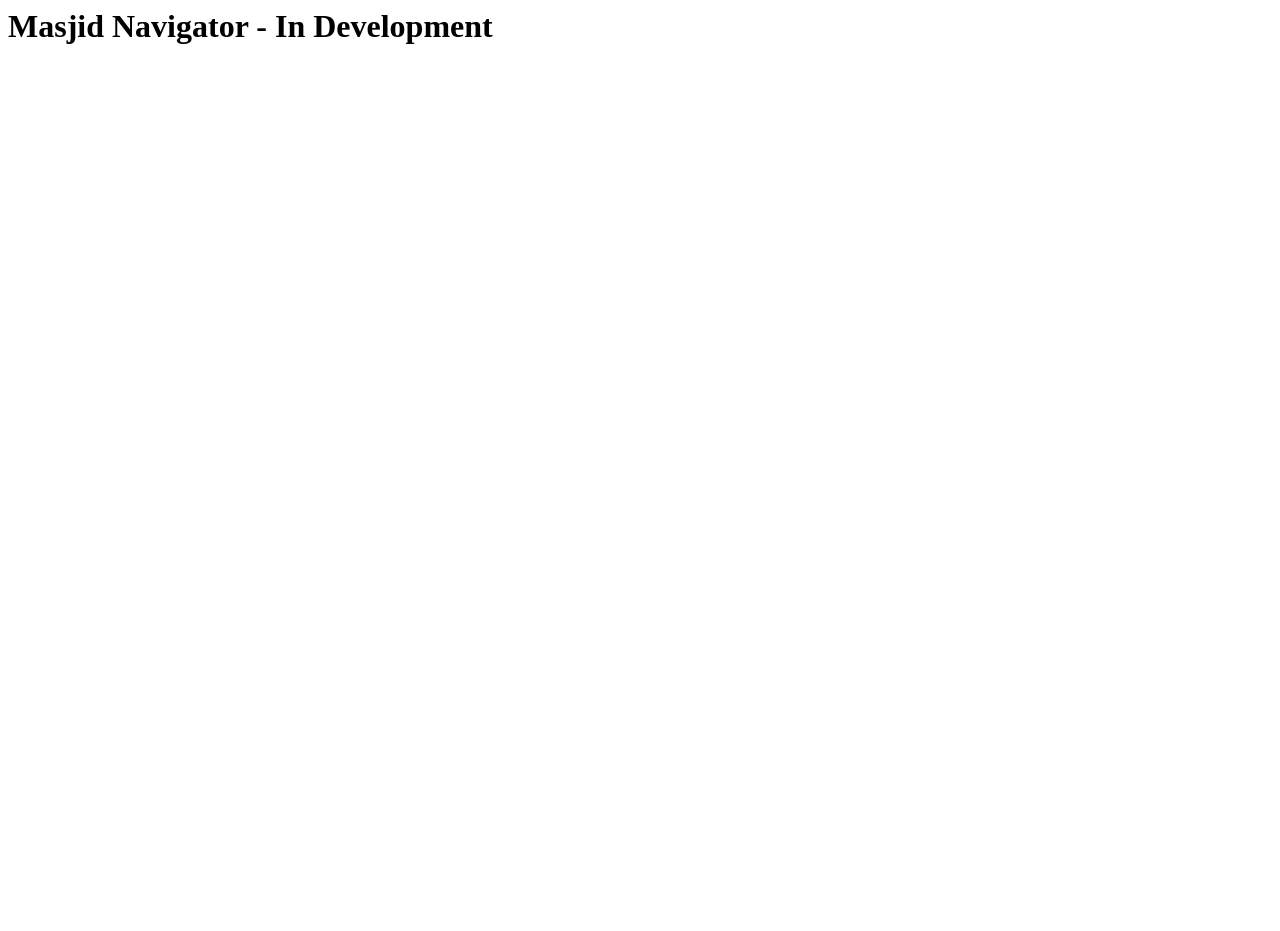
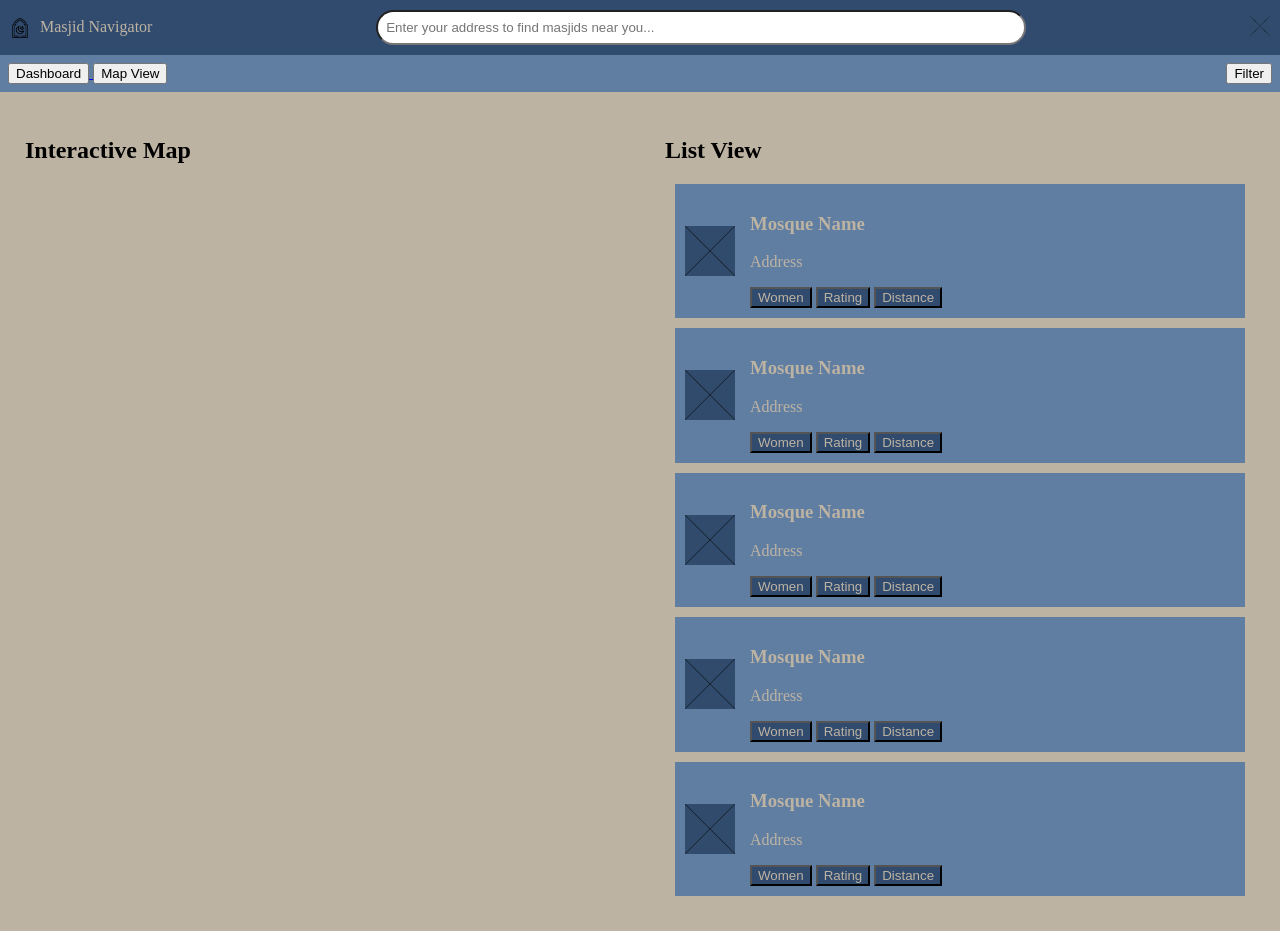
Before and after one commit to SabeehaMalikah/Masjid_Navigator, a plain HTML site: page public/index.html in a window 1280 px wide. Before the commit the page ends 800 px from the top, so only its background shows below. Drawn offline with Linux system fonts and the light colour scheme.

Commit message:
intial frontend set up

```diff
--- a/public/index.html
+++ b/public/index.html
@@ -1 +1,165 @@
-<h1>Masjid Navigator - In Development</h1>
+<!DOCTYPE html>
+<html lang="en">
+<head>
+    <meta charset="UTF-8">
+    <meta name="viewport" content="width=device-width, initial-scale=1.0">
+    <meta name="description" content="Locate masaajid near you!">
+    <title>Masjid Navigator</title>
+    <link rel="stylesheet" href="style.css" />
+    <script type="module" src="./script.js" ></script>
+    <script>(g=>{var h,a,k,p="The Google Maps JavaScript API",c="google",l="importLibrary",q="__ib__",m=document,b=window;b=b[c]||(b[c]={});var d=b.maps||(b.maps={}),r=new Set,e=new URLSearchParams,u=()=>h||(h=new Promise(async(f,n)=>{await (a=m.createElement("script"));e.set("libraries",[...r]+"");for(k in g)e.set(k.replace(/[A-Z]/g,t=>"_"+t[0].toLowerCase()),g[k]);e.set("callback",c+".maps."+q);a.src=`https://maps.${c}apis.com/maps/api/js?`+e;d[q]=f;a.onerror=()=>h=n(Error(p+" could not load."));a.nonce=m.querySelector("script[nonce]")?.nonce||"";m.head.append(a)}));d[l]?console.warn(p+" only loads once. Ignoring:",g):d[l]=(f,...n)=>r.add(f)&&u().then(()=>d[l](f,...n))})
+        ({key: "AIzaSyA98pmcA3jorwecp-4xegBTorjEMvsncFM", v: "weekly"});
+    </script>
+</head>
+<body>
+    <header class="top-bar">
+        <div>
+            Masjid Navigator
+            <img id="logo" src="images/logo.png" alt="Masjid Navigator logo">
+        </div>
+        <input id="search-bar" type="text", placeholder="Enter your address to find masjids near you...">
+        <div>
+            <img id="profile-icon" src="images/empty_box.png" alt="Your profile icon"
+        </div>
+    </header>
+    <nav class="navigation-bar">
+        <div>
+            <a href="dashboard.html">
+                <button>
+                    Dashboard
+                </button>
+            </a>
+
+            <a href="index.html">
+                <button>
+                    Map View
+                </button>
+            </a>
+        </div>
+        <div>
+            <button>
+                Filter
+            </button>
+        </div>
+    </nav>
+    <main>
+        <section class="map-section">
+            <h2>
+                Interactive Map
+            </h2>
+            <gmp-map center="40.631576994828436, -73.95145804986606" zoom="15" map-id="DEMO_MAP_ID">
+            </gmp-map>
+        </section>
+        <section class="list-section">
+            <h2>
+                List View
+            </h2>
+            <div class="mosque-card">
+                <img src="images/empty_box.png" alt="placeholder for mosque image">
+                <div class="card-details">
+                    <h3>
+                        Mosque Name
+                    </h3>
+                    <p>
+                        Address
+                    </p>
+                    <button id="mosque-feature">
+                        Women
+                    </button>
+                    <button id="mosque-feature">
+                        Rating
+                    </button>
+                    <button id="mosque-feature">
+                        Distance
+                    </button>
+                </div>
+            </div>
+
+            <div class="mosque-card">
+                <img src="images/empty_box.png" alt="placeholder for mosque image">
+                <div class="card-details">
+                    <h3>
+                        Mosque Name
+                    </h3>
+                    <p>
+                        Address
+                    </p>
+                    <button id="mosque-feature">
+                        Women
+                    </button>
+                    <button id="mosque-feature">
+                        Rating
+                    </button>
+                    <button id="mosque-feature">
+                        Distance
+                    </button>
+                </div>
+            </div>
+
+            <div class="mosque-card">
+                <img src="images/empty_box.png" alt="placeholder for mosque image">
+                <div class="card-details">
+                    <h3>
+                        Mosque Name
+                    </h3>
+                    <p>
+                        Address
+                    </p>
+                    <button id="mosque-feature">
+                        Women
+                    </button>
+                    <button id="mosque-feature">
+                        Rating
+                    </button>
+                    <button id="mosque-feature">
+                        Distance
+                    </button>
+                </div>
+            </div>
+
+            <div class="mosque-card">
+                <img src="images/empty_box.png" alt="placeholder for mosque image">
+                <div class="card-details">
+                    <h3>
+                        Mosque Name
+                    </h3>
+                    <p>
+                        Address
+                    </p>
+                    <button id="mosque-feature">
+                        Women
+                    </button>
+                    <button id="mosque-feature">
+                        Rating
+                    </button>
+                    <button id="mosque-feature">
+                        Distance
+                    </button>
+                </div>
+            </div>
+
+            <div class="mosque-card">
+                <img src="images/empty_box.png" alt="placeholder for mosque image">
+                <div class="card-details">
+                    <h3>
+                        Mosque Name
+                    </h3>
+                    <p>
+                        Address
+                    </p>
+                    <button id="mosque-feature">
+                        Women
+                    </button>
+                    <button id="mosque-feature">
+                        Rating
+                    </button>
+                    <button id="mosque-feature">
+                        Distance
+                    </button>
+                </div>
+            </div>
+
+        </section>
+    </main>
+</body>
+</html>
--- /dev/null
+++ b/public/style.css
@@ -0,0 +1,94 @@
+body{
+    background-color: #BDB3A3;
+    margin: 0;
+}
+
+header{
+    background-color: #314B6E;
+    color: #BDB3A3;
+    display: flex;
+    justify-content: space-between;
+    align-items: center;
+    padding: 10px;
+}
+
+nav{
+    background-color: #607EA2;
+    display: flex;
+    justify-content: space-between;
+    align-items: center;
+    padding: 8px;
+}
+
+#search-bar{
+    width: 50%;
+    border-radius: 20px;
+    padding: 8px;
+}
+
+#profile-icon{
+    width: 20px;
+}
+
+main{
+    display: flex;
+}
+
+#logo{
+    width: 20px;
+    float: left;
+    margin-right: 10px;
+}
+
+section{
+    width: 50%;
+    padding: 5px;
+}
+
+img{
+    width: 50px;
+}
+
+.interactive-map{
+    background-color: #607EA2;
+    margin: 20px;
+    display: flex;
+    justify-content: center;
+    align-items: center;
+}
+
+.list-section{
+    background-image: linear-gradient(rgba(150, 143, 131, 0.85)), url("./images/geometric-tiles.jpg");
+    background-size: cover;
+    background-position: center;
+    background-repeat: no-repeat;
+    margin: 20px;
+}
+
+.map-section{
+    background-image: linear-gradient(rgba(150, 143, 131, 0.85)), url("./images/geometric-tiles.jpg");
+    background-size: cover;
+    background-position: center;
+    background-repeat: no-repeat;
+    margin: 20px;
+}
+
+.mosque-card{
+    background-color: #607EA2;
+    color: #BDB3A3;
+    padding: 10px;
+    margin: 10px;
+    display: flex;
+    align-items: center;
+    gap: 15px;
+}
+
+#mosque-feature{
+    background-color: #314B6E;
+    color: #BDB3A3;
+}
+
+gmp-map {
+    height: 90%;
+    align-items: center;
+}
```
Also changed, not shown: public/dashboard.html (added, +260 -0 lines), public/images/empty_box.png (added), public/images/geometric-tiles.jpg (added), public/images/logo.png (added).
